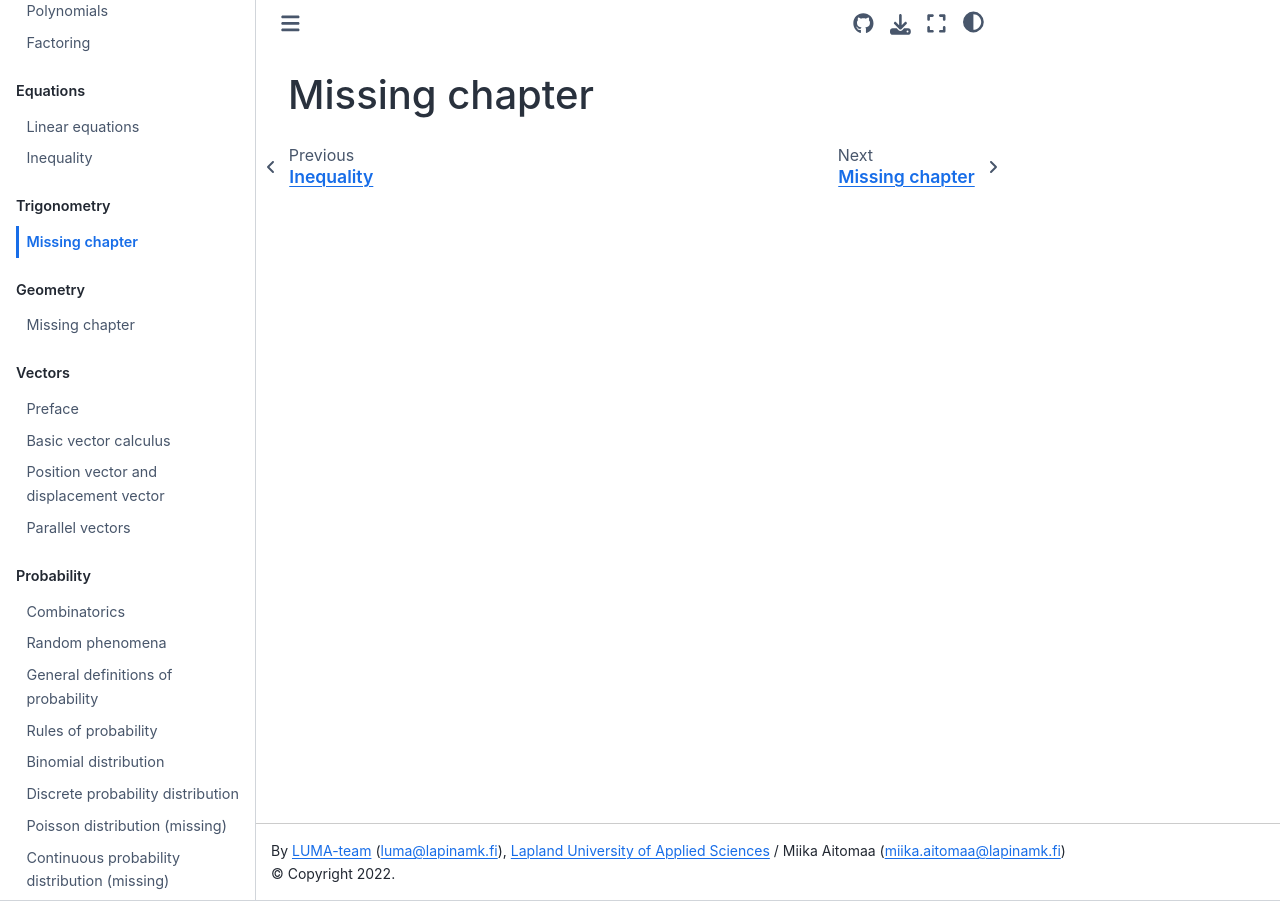
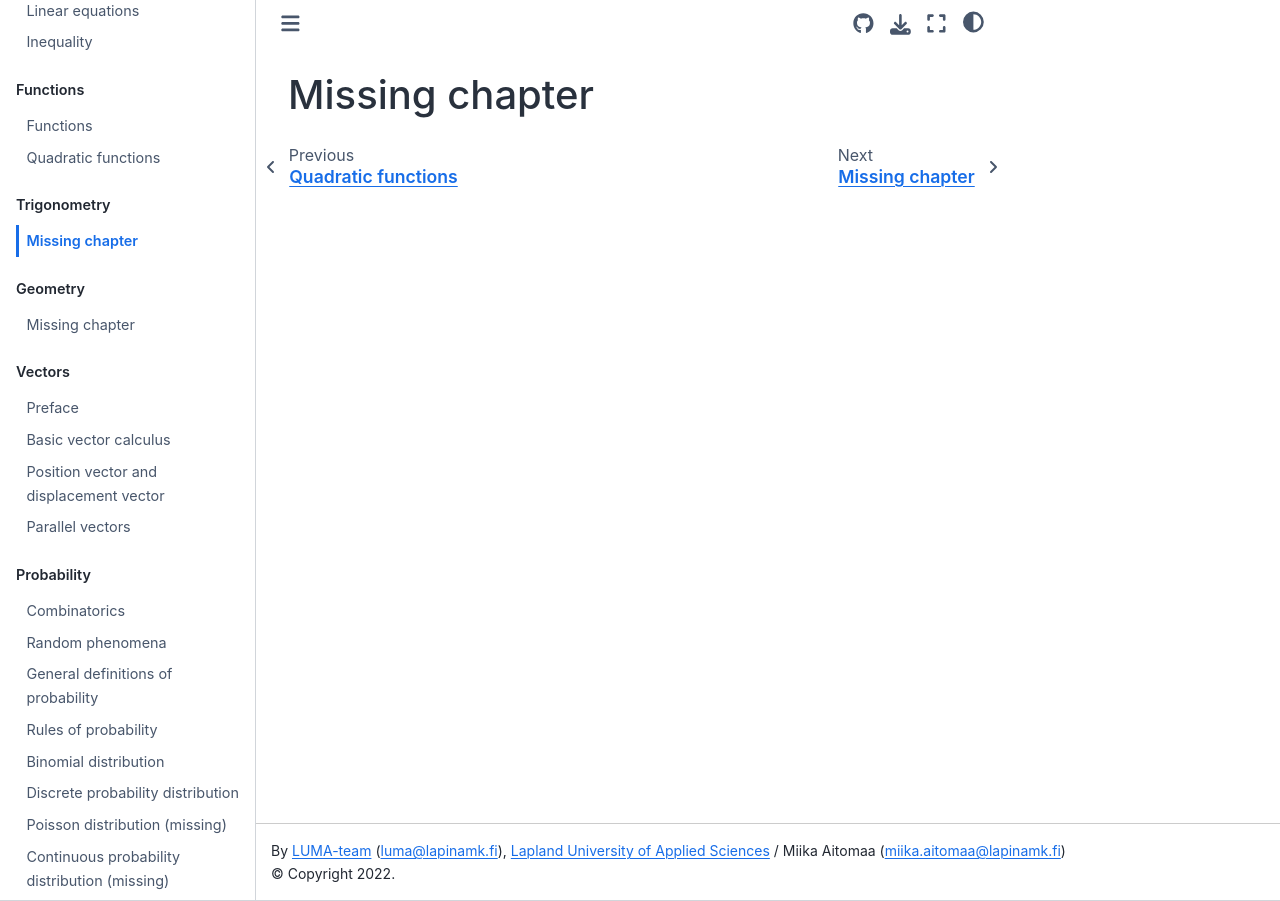
Before and after one commit to luma-lapinamk/miika-math, a Jupyter Book: the page built from notebooks/blank3.md, in a window 1280 px wide. Built offline with Jupyter Book 1.0.4 settings and Sphinx 7.4.7 and the Sphinx Book theme 1.1.4, drawn with Linux system fonts in a browser that asks for light colours; pages that are not in the unit, such as notebooks, are missing from menus; some of the changed lines change nothing that is shown.

Commit message:
Corrected toc

```diff
--- a/_toc.yml
+++ b/_toc.yml
@@ -25,8 +25,6 @@ parts:
     chapters:
     - file: notebooks/linear_functions
     - file: notebooks/quadratic_functions
-    chapters:
-    - file: notebooks/blank2
   - caption: Trigonometry
     chapters:
     - file: notebooks/blank3
```
